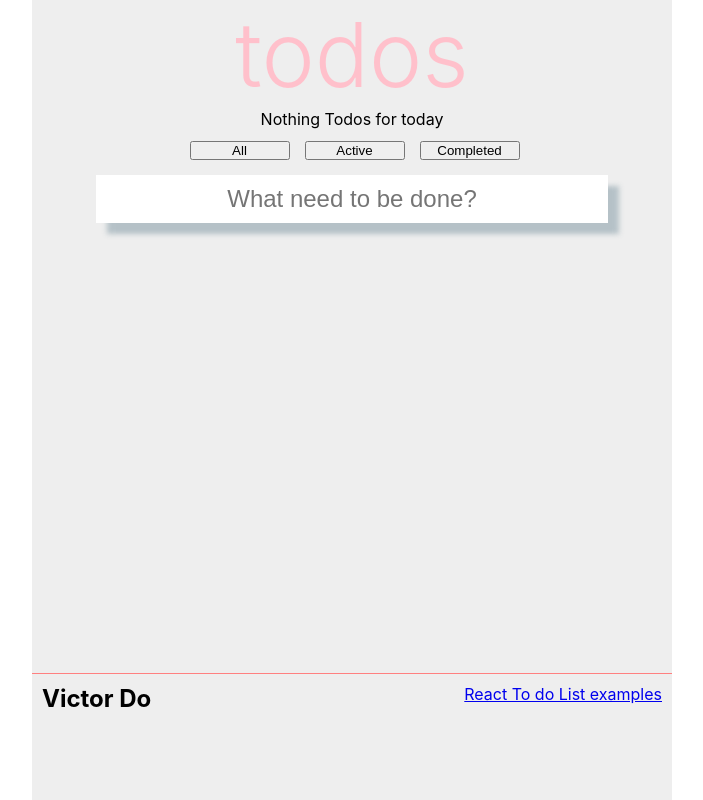
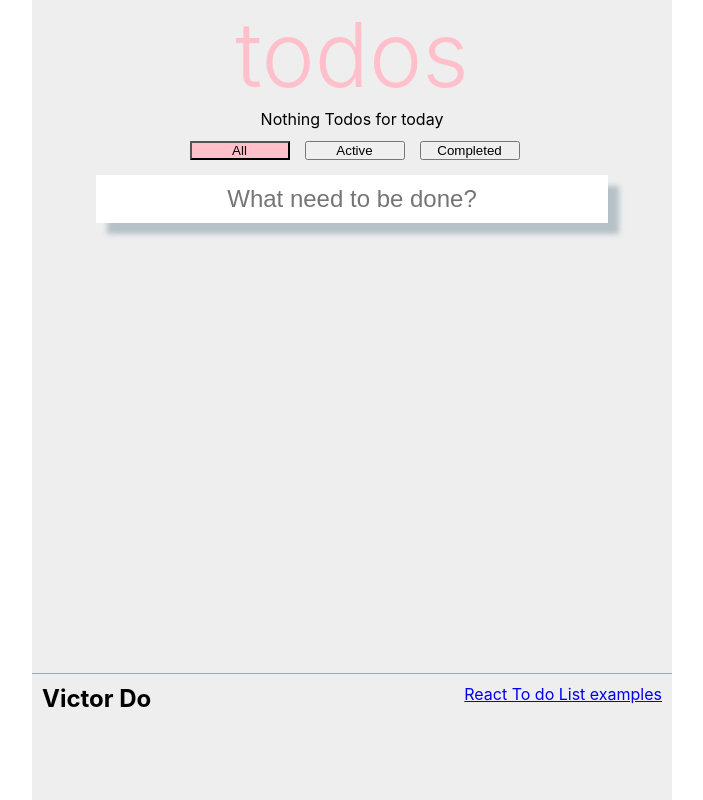
Before and after one commit to vuongvgc/react-app-TodoList, a React (Create React App) app: page / in a window 1280 px wide. Shown: the whole page, without its empty margins (288-991 px from the left). Built offline with nearby package versions, Linux system fonts and the light colour scheme.

Commit message:
add feature: set status of button

```diff
--- a/src/App.css
+++ b/src/App.css
@@ -95,8 +95,11 @@ Buttons
   text-align: center;
   margin: 10px;
 }
-.Button__status button {
+.Button__status button, .Button__status-not-active {
   width: 100px;
   margin-right: 15px;
   margin-bottom: 5px;
 }
+.Button__status-active {
+  background-color: pink;
+}
--- a/src/App.js
+++ b/src/App.js
@@ -75,13 +75,15 @@ class App extends React.Component {
   render() {
     const textTodo = this.state.textTodo;
     const todoList = this.state.todo;
+    const status = this.state.status;
     return (
       <div className="App">
         <Headers />
         <Status
           todo={todoList} />
         <Buttons
-          buttonHandle ={this.buttonHandle} />
+          buttonHandle ={this.buttonHandle}
+          status={status} />
         <AddTodo
           valueTodo={textTodo}
           changeValue={this.handleChange}
@@ -91,7 +93,7 @@ class App extends React.Component {
           todo={todoList}
           deleteTodo={this.deleteTodo}
           doneTodo={this.doneTodo}
-          status={this.state.status} />
+          status={status} />
         <Footers />
       </div>
     );
--- a/src/Status/Buttons.js
+++ b/src/Status/Buttons.js
@@ -2,22 +2,23 @@ import React from 'react';
 import '../App.css';
 class Buttons extends React.Component {
     render() {
+        const statusCurrent = this.props.status;
         return(
             <div className="Button__status">
                 <button
-                    className="Button__status-all"
+                    className={statusCurrent ==='all' ? 'Button__status-active'  :'Button__status-not-active'}
                     onClick={this.props.buttonHandle}
                     value='all'>
                     All
                 </button>
                 <button
-                    className="Button__status-active"
+                    className={statusCurrent ==='active' ? 'Button__status-active'  : 'Button__status-not-active'}
                     onClick={this.props.buttonHandle}
                     value='active'>
                     Active
                 </button>
                 <button
-                    className="Button__status-completed"
+                    className={statusCurrent ==='completed' ? 'Button__status-active'  :'Button__status-not-active'}
                     onClick={this.props.buttonHandle}
                     value='completed'>
                     Completed
```
